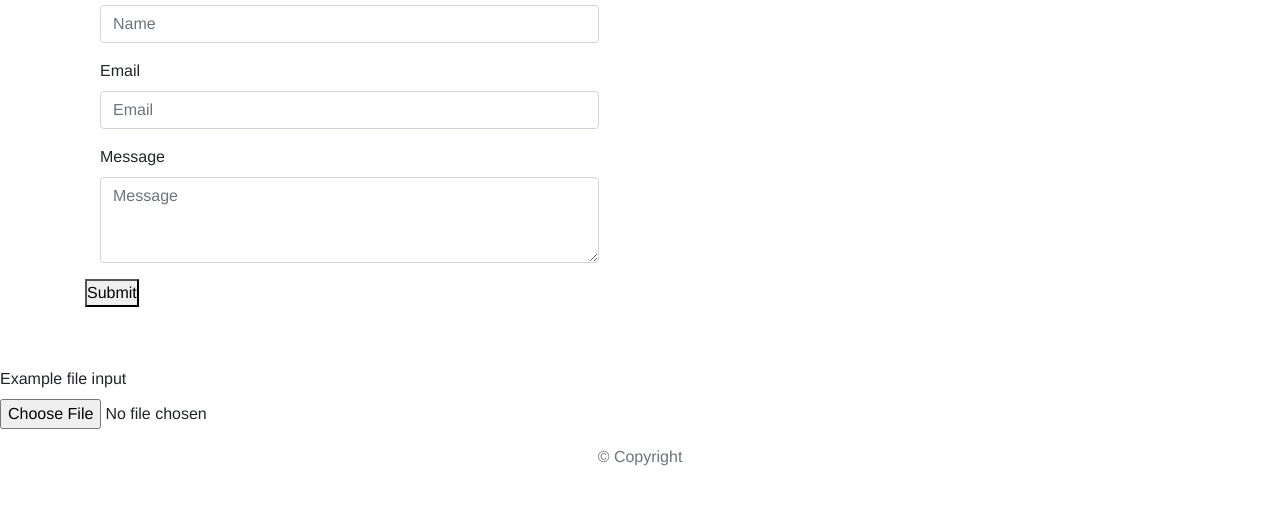
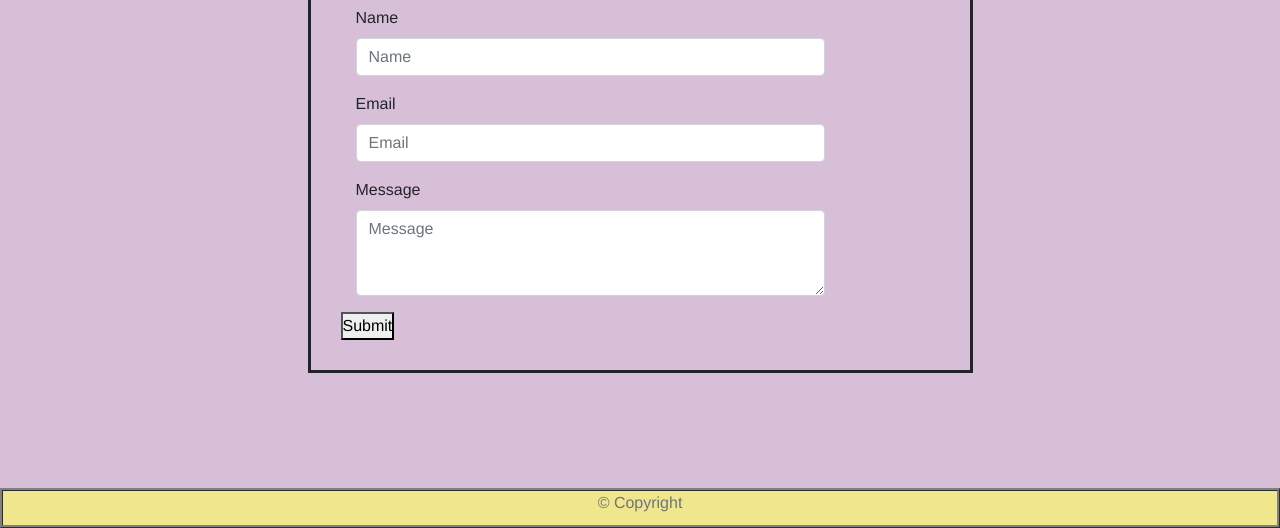
Before and after one commit to asasalcido14/asasalcido14.github.io, a plain HTML site: page contact.html in a window 1280 px wide. Shown: the part 272-800 px from the top of the page. Drawn offline with nearby package versions, Linux system fonts and the light colour scheme.

Commit message:
Centered 'about' & added background

```diff
--- a/contact.html
+++ b/contact.html
@@ -44,7 +44,7 @@
 <br>
     <main class="container">
         <section class="row">
-            <div class="col-md-7">
+            <div class="col-md-7" id="content-box">
                 <form class="block form-horizontal">
                     <h1 class="block-header">Contact</h1>
                     <hr />
@@ -71,12 +71,7 @@
             </div>
         </section>
     </main>
-    <form>
-        <div class="form-group">
-          <label for="exampleFormControlFile1">Example file input</label>
-          <input type="file" class="form-control-file" id="exampleFormControlFile1">
-        </div>
-      </form>
+
 
     <!-- End of container -->
 
--- a/style.css
+++ b/style.css
@@ -1,3 +1,8 @@
+/* I need to add a background...what kind? */
+/* not the whole page */
+
+
+
 *{
     margin: 0px;
     padding: 0px;
@@ -6,11 +11,10 @@
 
 body {
     font-family: 'Franklin Gothic Medium', 'Arial Narrow', Arial, sans-serif;
-    background: fixed;
+    background-color: thistle;
 
 }
 
-/* how am I supposed to know to address html in css and what to put inside of it like position and min height */
 html {
     position: relative;
     min-height: 100%;
@@ -35,23 +39,40 @@ nav {
     letter-spacing: 1px;
     font-size: 20px;
 }
+#content-box {
+    margin: auto;
+    padding: 30px;
+    border-style: solid;
+}
 
 .aboutcard {
     /* put some bordering around  */
     margin: auto;
     margin-top: 20px;
     text-align: middle;
+    background-color: whitesmoke;
+}
+.card-img-top{
+    border-style: ridge;
+    border-width: medium;
+    border-color:GREY;
+}
+.card-text{
 
 }
 
-/* i need my footer to stay at the bottom of the page */
-#footer {
-    position: fixed;
+.footer {
+    position: absolute;
     bottom: 0;
     width: 100%;
-    height: 2.5rem;            /* Footer height */
+    height: 2.5rem;
+    background-color: khaki;
+    border-style: ridge;
+    border-width: medium;
+    border-color:GREY;
   }
 
+/* give the footer some color */
 
 
 @media screen and (max-width:768px) {
```
Also changed, not shown: home.html (+1 -6 lines), Images/background-1086840_640.png (added).
